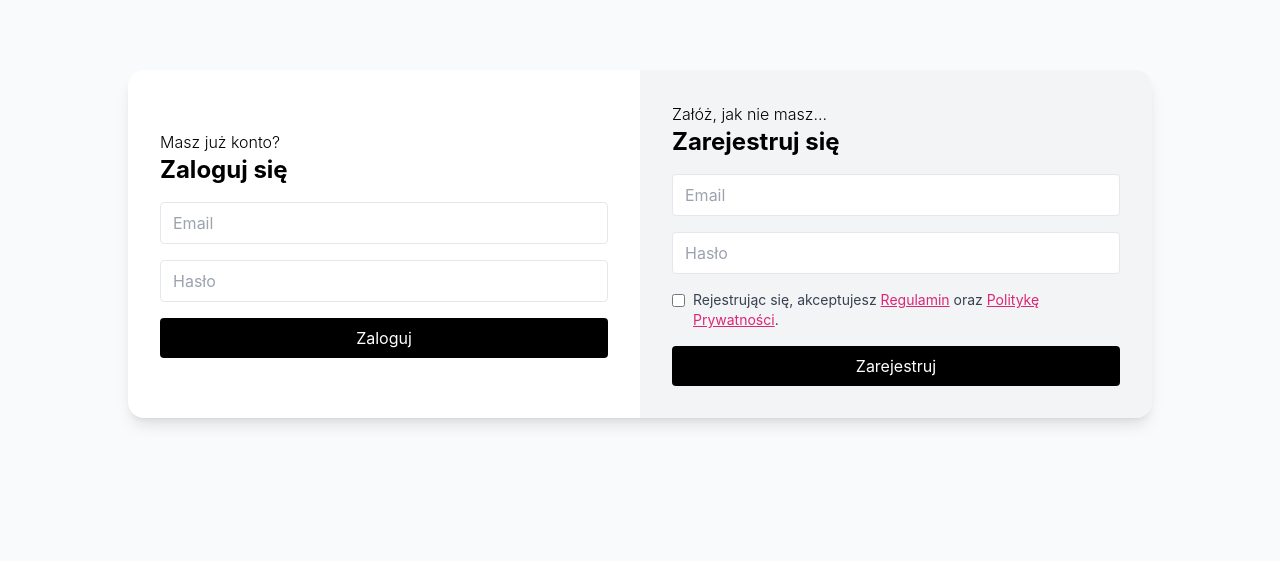
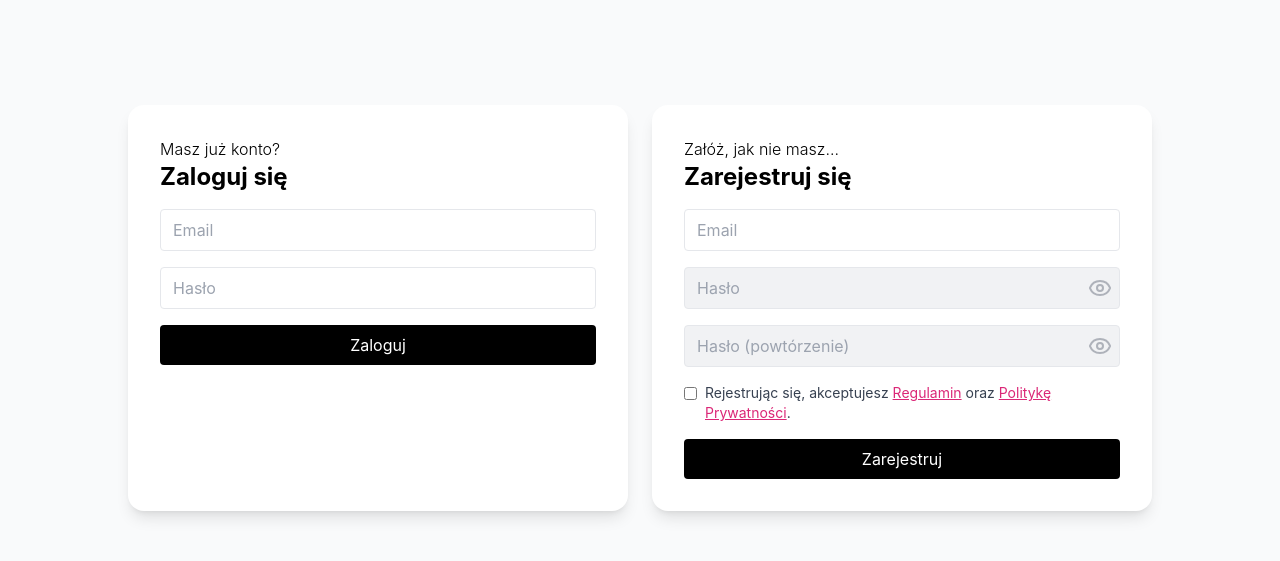
Before and after one commit to IgorSh2010/judithsstil, a React (Create React App) app: page /AuthPage in a window 1280 px wide. Shown: the part 156-717 px from the top of the page. Built offline with nearby package versions, Linux system fonts and the light colour scheme; no server answers.

Commit message:
Updated from VS Studio code

```diff
--- a/src/pages/AuthPage.jsx
+++ b/src/pages/AuthPage.jsx
@@ -1,12 +1,18 @@
 import { useState } from "react"
 import { registerUser, loginUser } from "../api/auth"
 import Toast from "../components/ui/Toast"
+import { Eye } from "lucide-react"
 
 export default function AuthPage() {
   const [registerData, setRegisterData] = useState({ email: "", password: "", tenant: "judithsstil" })
   const [loginData, setLoginData] = useState({ email: "", password: "", tenant: "judithsstil"  })
+  const [confirm, setConfirm] = useState("");
+  const passwordsMatch = confirm.length === 0 || registerData.password === confirm;
   const [toast, setToast] = useState({ show: false, message: "", type: "success" })
   const [acceptTerms, setAcceptTerms] = useState(false)
+  const [hovered, setHovered] = useState(null); // "login" | "register" | null
+  const [showPassword1, setShowPassword1] = useState(false);
+  const [showPassword2, setShowPassword2] = useState(false);
 
   const handleRegister = async (e) => {
     e.preventDefault()
@@ -45,11 +51,20 @@ export default function AuthPage() {
   }
 
   return (
-    <div className="min-h-screen bg-gray-50 flex items-center justify-center px-4 my-36 md:my-0">
-      <div className="max-w-5xl w-full grid md:grid-cols-2 bg-white shadow-lg rounded-2xl overflow-hidden">
+     <div className="mt-16 min-h-screen bg-gray-50 flex items-center justify-center px-4">
+        <div className="relative max-w-5xl w-full flex gap-6">
 
         {/* 🔸 Login Block */}
-        <div className="p-8 flex flex-col justify-center">
+        <div
+          onMouseEnter={() => setHovered("login")}
+          onMouseLeave={() => setHovered(null)}
+          className={`
+            transition-all duration-500 ease-out
+            bg-white rounded-2xl shadow-lg p-8 flex-1
+            ${hovered === "login" && "scale-105 z-10 shadow-2xl"}
+            ${hovered === "register" && "scale-95 opacity-70 -translate-x-4"}
+          `}
+        >
           <div className="text-base font-light">Masz już konto?</div>
           <h2 className="text-2xl font-bold mb-4">Zaloguj się</h2>
           <form onSubmit={handleLogin} className="space-y-4">
@@ -77,7 +92,16 @@ export default function AuthPage() {
         </div>
 
         {/* 🔸 Register Block */}
-        <div className="bg-gray-100 p-8 flex flex-col justify-center">
+        <div
+          onMouseEnter={() => setHovered("register")}
+          onMouseLeave={() => setHovered(null)}
+          className={`
+            transition-all duration-500 ease-out
+            bg-white rounded-2xl shadow-lg p-8 flex-1
+            ${hovered === "register" && "scale-105 z-10 shadow-2xl "}
+            ${hovered === "login" && "scale-95 opacity-70 translate-x-4"}
+          `}
+        >
           <div className="text-base font-light">Załóż, jak nie masz...</div>
           <h2 className="text-2xl font-bold mb-4">Zarejestruj się</h2>
           <form onSubmit={handleRegister} className="space-y-4">
@@ -88,13 +112,55 @@ export default function AuthPage() {
               value={registerData.email}
               onChange={(e) => setRegisterData({ ...registerData, email: e.target.value })}
             />
-            <input
-              type="password"
-              placeholder="Hasło"
-              className="w-full border px-3 py-2 rounded"
-              value={registerData.password}
-              onChange={(e) => setRegisterData({ ...registerData, password: e.target.value })}
-            />
+
+            <div className="relative">
+              <input
+                type={showPassword1 ? "text" : "password"}
+                placeholder="Hasło"
+                className="w-full border px-3 py-2 bg-gray-300/30 rounded"
+                value={registerData.password}
+                onChange={(e) => setRegisterData({ ...registerData, password: e.target.value })}
+                required
+              />
+              <button
+                type="button"
+                className="absolute right-2 top-1/2 -translate-y-1/2 text-gray-500/50 select-none"
+                onMouseDown={() => setShowPassword1(true)}
+                onMouseUp={() => setShowPassword1(false)}
+                onMouseLeave={() => setShowPassword1(false)}
+                onTouchStart={() => setShowPassword1(true)}
+                onTouchEnd={() => setShowPassword1(false)}
+              >
+                <Eye />
+              </button>
+            </div>
+            <div className="relative">
+              <input
+                type={showPassword2 ? "text" : "password"}
+                placeholder="Hasło (powtórzenie)"
+                className="w-full border px-3 py-2 bg-gray-300/30 rounded"
+                value={confirm}
+                onChange={(e) => setConfirm(e.target.value)}
+                required
+              />
+              <button
+                type="button"
+                className="absolute right-2 top-1/2 -translate-y-1/2 text-gray-500/50 select-none"
+                onMouseDown={() => setShowPassword2(true)}
+                onMouseUp={() => setShowPassword2(false)}
+                onMouseLeave={() => setShowPassword2(false)}
+                onTouchStart={() => setShowPassword2(true)}
+                onTouchEnd={() => setShowPassword2(false)}
+              >
+                <Eye />
+              </button>
+            </div>
+
+          {!passwordsMatch && (
+            <p className="text-sm text-red-600">
+              Hasła muszą być identyczne
+            </p>
+          )}
 
             <div className="flex items-start space-x-2 text-sm text-gray-700">
               <input
```
